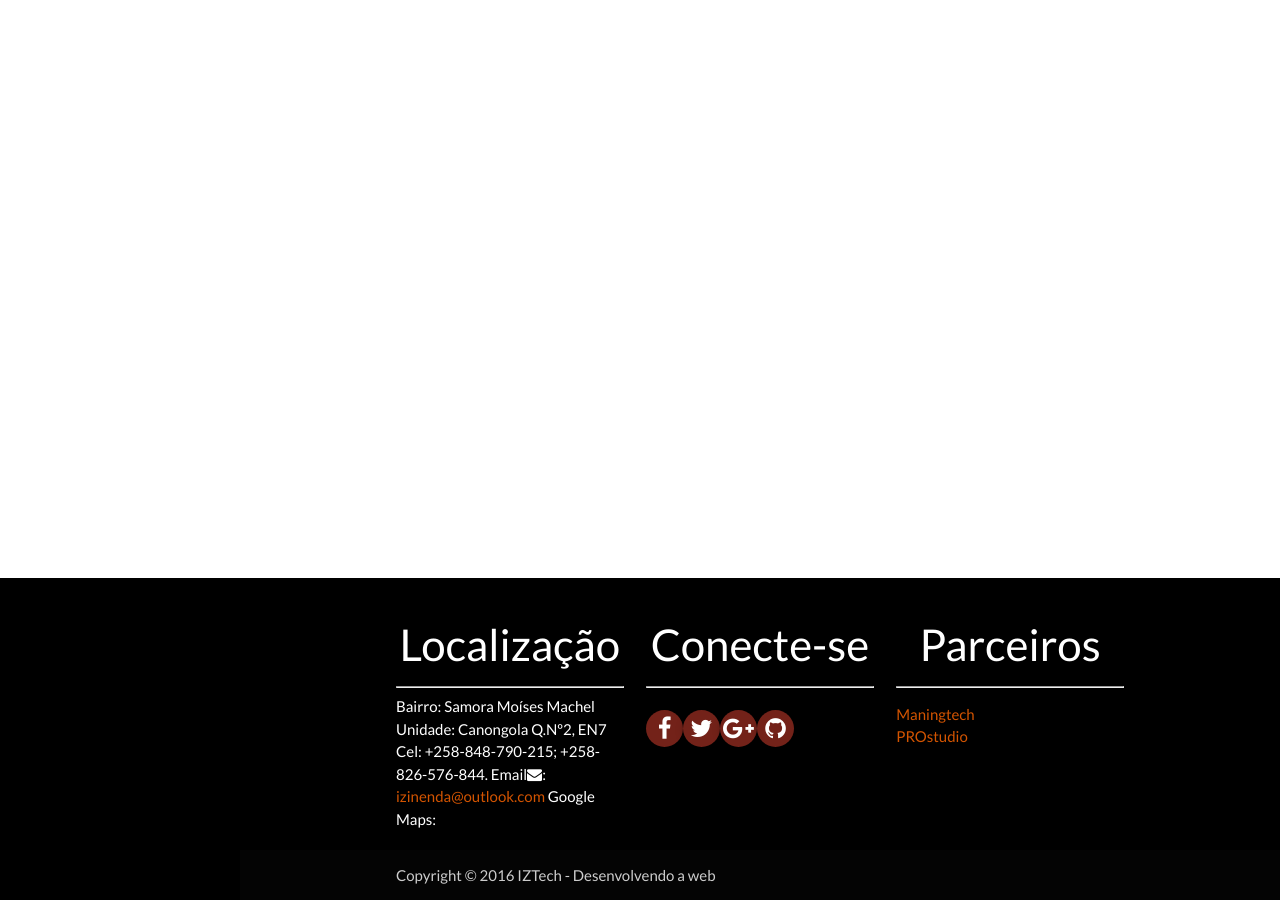
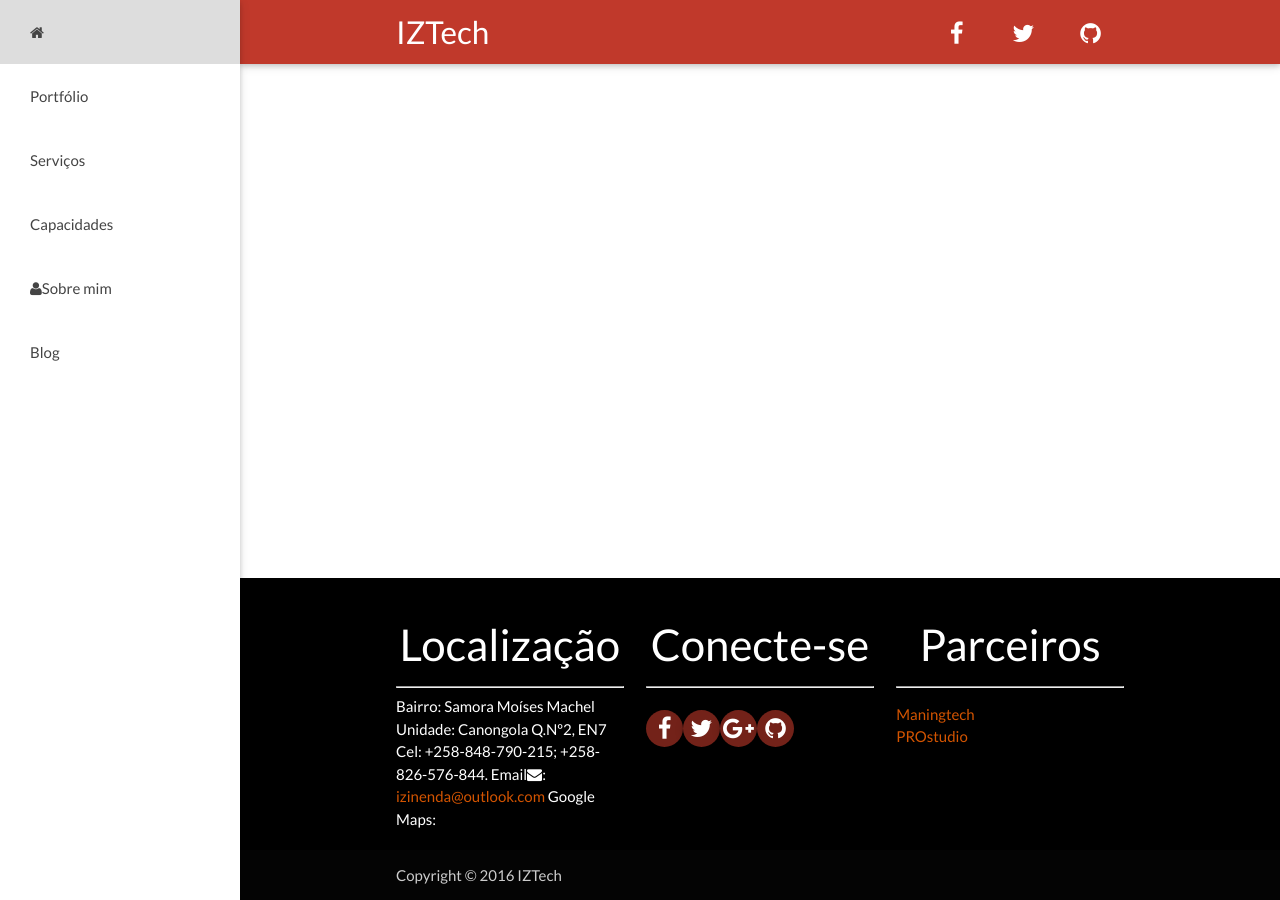
Before and after one commit to Zinenda/iztech, a Jekyll site: the page built from index.md, in a window 1280 px wide. Built offline with Jekyll 4.4.1, drawn with Linux system fonts in a browser that asks for light colours; nearby versions of some CDN libraries; library files that are not in the unit come from our copies.

Commit message:
side-nav and navbar

```diff
--- a/_config.yml
+++ b/_config.yml
@@ -1,7 +1,7 @@
 # Site settings
-title: IZTech - Desenvolvendo a web
+title: IZTech
 email: izinenda@outlook.com
-description: Focados no desenvolvimento da WWW
+description: Desenvolvendo a web
 url: "http://zinenda.github.io/iztech"
 twitter:
     username: Imaz_3g
--- /dev/null
+++ b/_includes/nav.html
@@ -0,0 +1,47 @@
+<nav class="nav-wrapper">
+    <div class="container">
+        <a href="{{ site.github.url | prepend: site.url }}/" class="brand-logo">{{ site.title }}</a>
+
+        <ul class="right hide-on-med-and-down">
+            <li>
+                <a href="http://fb.com/{{ site.facebook }}" target="_blank" class="btn-floating btn-flat">
+                    <i class="fa fa-facebook"></i>
+                </a>
+            </li>
+            <li>
+                <a href="http://twitter.com/{{ site.twiiter.username }}" target="_blank" class="btn-floating btn-flat">
+                    <i class="fa fa-twitter"></i>
+                </a>
+            </li>
+            <li>
+                <a href="http://github.com/{{ site.github }}" target="_blank" class="btn-floating btn-flat">
+                    <i class="fa fa-github"></i>
+                </a>
+            </li>
+        </ul>
+    </div>
+    <a href="#" data-activates="side-nav" class="button-collapse"><i class="fa fa-navicon"></i></a>
+
+    <div class="container">
+        <ul id="side-nav" class="side-nav fixed">
+            <li class="active">
+                <a href="{{ site.github.url | prepend: site.url }}/"><i class="fa fa-home"></i></a>
+            </li>
+            <li>
+                <a href="#portfolio" title="Portfólio">Portfólio</a>
+            </li>
+            <li>
+                <a href="#servicos" title="Serviços">Serviços</a>
+            </li>
+            <li>
+                <a href="#capacidades" title="Capacidades">Capacidades</a>
+            </li>
+            <li>
+                <a href="#sobre" title="Sobre mim"><i class="fa fa-user"></i>Sobre mim</a>
+            </li>
+            <li>
+                <a href="{{ site.github.url | prepend: site.url }}/blog/" title="Meu blog">Blog</a>
+            </li>
+        </ul>
+    </div>
+</nav>
--- a/_includes/scripts.html
+++ b/_includes/scripts.html
@@ -1,3 +1,3 @@
 <script src="assets/js/jquery.min.js"></script>
-<script src="assets/js/materialize.min.js"></script>
+<script src="assets/js/materialize.js"></script>
 <script src="assets/js/init.js"></script>
--- a/index.md
+++ b/index.md
@@ -1,3 +1,5 @@
 ---
 layout: default
 ---
+
+{% include nav.html %}
```
